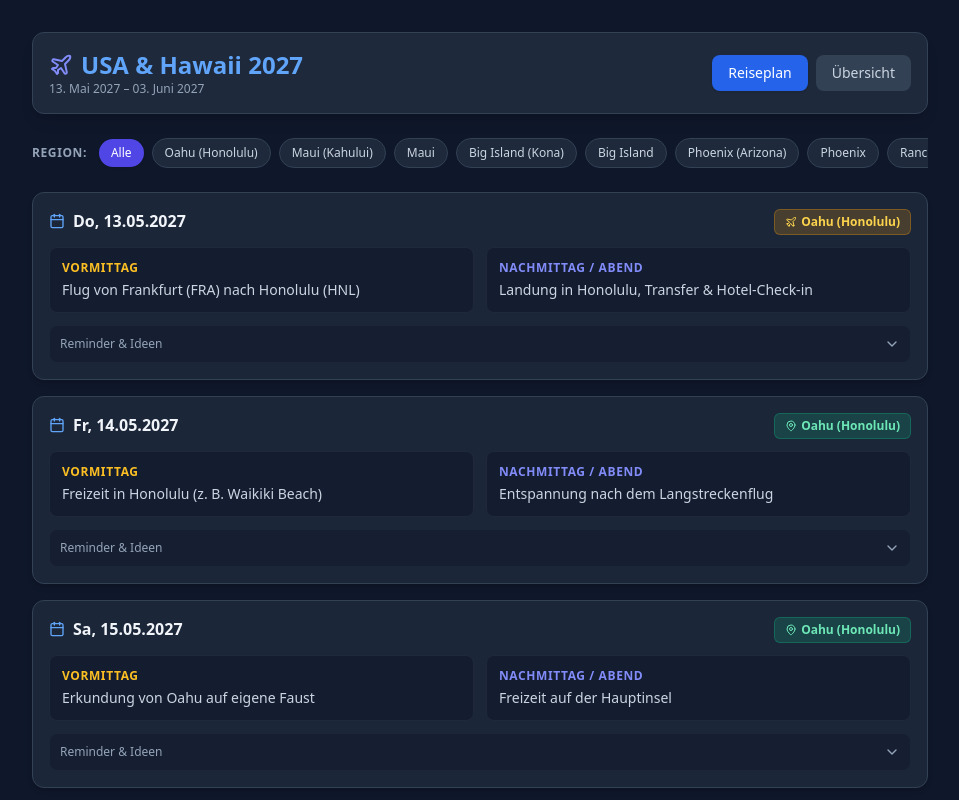
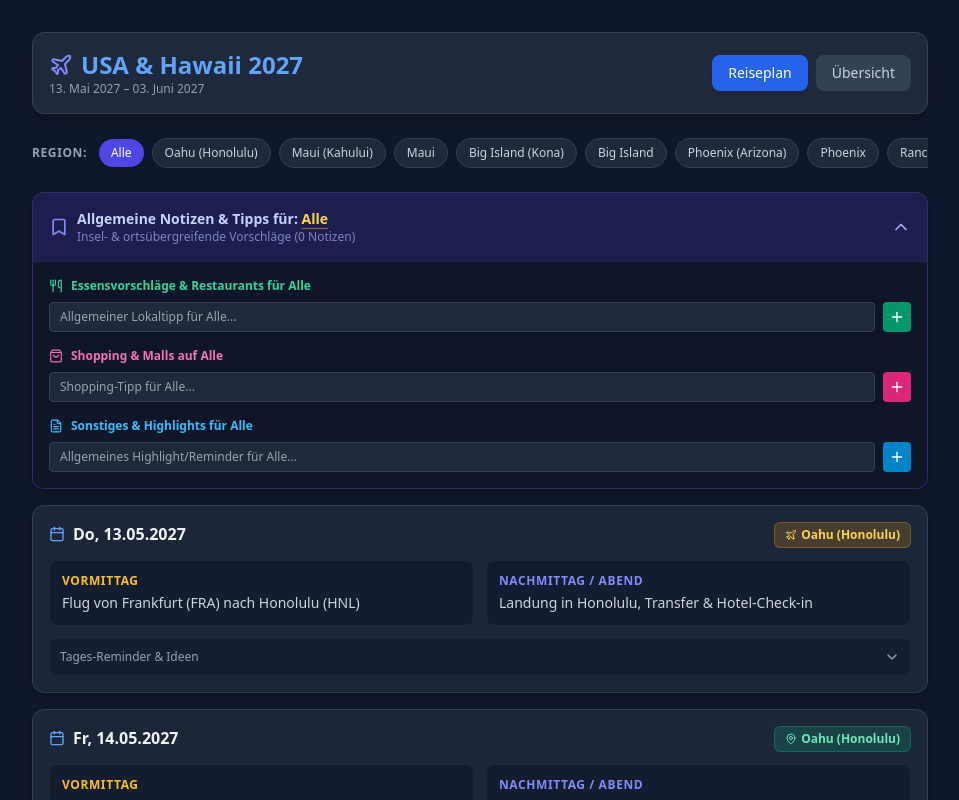
Before and after one commit to paulitsch71/Pensacola-2028, a React (Vite) app: page / in a window 1280 px wide. Shown: the top 800 px of the page, without its empty margins (160-1119 px from the left). Built offline with nearby package versions, Linux system fonts and the light colour scheme.

Commit message:
Update App.jsx

```diff
--- a/src/App.jsx
+++ b/src/App.jsx
@@ -1,7 +1,7 @@
 import React, { useState, useEffect } from 'react';
 import {
   Calendar, MapPin, Plane, Utensils, ShoppingBag,
-  FileText, Plus, Trash2, ChevronDown, ChevronUp
+  FileText, Plus, Trash2, ChevronDown, ChevronUp, Bookmark
 } from 'lucide-react';
 
 const initialItinerary = [
@@ -33,10 +33,17 @@ export default function App() {
   const [activeTab, setActiveTab] = useState('plan');
   const [selectedRegion, setSelectedRegion] = useState('Alle');
   const [expandedDay, setExpandedDay] = useState(null);
+  const [isRegionNotesExpanded, setIsRegionNotesExpanded] = useState(true);
 
-  // LocalStorage state for notes
+  // LocalStorage state for daily notes
   const [reminders, setReminders] = useState(() => {
     const saved = localStorage.getItem('usa2027_reminders');
+    return saved ? JSON.parse(saved) : {};
+  });
+
+  // LocalStorage state for destination/region notes
+  const [regionReminders, setRegionReminders] = useState(() => {
+    const saved = localStorage.getItem('usa2027_region_reminders');
     return saved ? JSON.parse(saved) : {};
   });
 
@@ -45,6 +52,10 @@ export default function App() {
   useEffect(() => {
     localStorage.setItem('usa2027_reminders', JSON.stringify(reminders));
   }, [reminders]);
+
+  useEffect(() => {
+    localStorage.setItem('usa2027_region_reminders', JSON.stringify(regionReminders));
+  }, [regionReminders]);
 
   const regions = ['Alle', ...new Set(initialItinerary.map(item => item.region))];
 
@@ -56,6 +67,7 @@ export default function App() {
     setExpandedDay(expandedDay === id ? null : id);
   };
 
+  // Daily Notes Handlers
   const handleAddNote = (dayId, category) => {
     const text = inputState[`${dayId}-${category}`];
     if (!text || !text.trim()) return;
@@ -89,6 +101,43 @@ export default function App() {
     });
   };
 
+  // Region/Destination Notes Handlers
+  const handleAddRegionNote = (regionName, category) => {
+    const text = inputState[`reg-${regionName}-${category}`];
+    if (!text || !text.trim()) return;
+
+    setRegionReminders(prev => {
+      const regNotes = prev[regionName] || { food: [], shopping: [], misc: [] };
+      return {
+        ...prev,
+        [regionName]: {
+          ...regNotes,
+          [category]: [...(regNotes[category] || []), text.trim()]
+        }
+      };
+    });
+
+    setInputState(prev => ({ ...prev, [`reg-${regionName}-${category}`]: '' }));
+  };
+
+  const handleDeleteRegionNote = (regionName, category, index) => {
+    setRegionReminders(prev => {
+      const regNotes = prev[regionName];
+      if (!regNotes) return prev;
+      const updatedCat = regNotes[category].filter((_, i) => i !== index);
+      return {
+        ...prev,
+        [regionName]: {
+          ...regNotes,
+          [category]: updatedCat
+        }
+      };
+    });
+  };
+
+  const currentRegionNotes = regionReminders[selectedRegion] || { food: [], shopping: [], misc: [] };
+  const totalRegionNotes = (currentRegionNotes.food?.length || 0) + (currentRegionNotes.shopping?.length || 0) + (currentRegionNotes.misc?.length || 0);
+
   return (
     <div className="min-h-screen bg-slate-900 text-slate-100 p-4 md:p-8 font-sans">
       <header className="max-w-4xl mx-auto mb-6 flex flex-col sm:flex-row justify-between items-start sm:items-center gap-4 bg-slate-800 p-4 rounded-xl border border-slate-700 shadow-lg">
@@ -116,6 +165,7 @@ export default function App() {
 
       {activeTab === 'plan' && (
         <main className="max-w-4xl mx-auto space-y-4">
+          {/* Region Selector */}
           <div className="flex items-center gap-2 overflow-x-auto pb-2 scrollbar-none">
             <span className="text-xs text-slate-400 font-semibold uppercase tracking-wider mr-1">Region:</span>
             {regions.map(r => (
@@ -129,6 +179,108 @@ export default function App() {
             ))}
           </div>
 
+          {/* Overall Destination / Region Notes Card */}
+          <div className="bg-indigo-950/40 rounded-xl border border-indigo-500/30 shadow-md overflow-hidden">
+            <button
+              onClick={() => setIsRegionNotesExpanded(!isRegionNotesExpanded)}
+              className="w-full p-4 flex items-center justify-between text-left bg-indigo-900/30 hover:bg-indigo-900/50 transition-all"
+            >
+              <div className="flex items-center gap-2">
+                <Bookmark className="w-5 h-5 text-indigo-400" />
+                <div>
+                  <h3 className="font-bold text-indigo-200 text-sm">
+                    Allgemeine Notizen & Tipps für: <span className="text-amber-300 underline underline-offset-4 decoration-amber-400/50">{selectedRegion}</span>
+                  </h3>
+                  <p className="text-xs text-indigo-300/70">Insel- & ortsübergreifende Vorschläge ({totalRegionNotes} Notizen)</p>
+                </div>
+              </div>
+              {isRegionNotesExpanded ? <ChevronUp className="w-5 h-5 text-indigo-300" /> : <ChevronDown className="w-5 h-5 text-indigo-300" />}
+            </button>
+
+            {isRegionNotesExpanded && (
+              <div className="p-4 bg-slate-900/90 border-t border-indigo-500/20 space-y-4">
+                {/* Food Category */}
+                <div className="space-y-2">
+                  <div className="flex items-center gap-2 text-xs font-bold text-emerald-400">
+                    <Utensils className="w-3.5 h-3.5" /> Essensvorschläge & Restaurants für {selectedRegion}
+                  </div>
+                  <ul className="space-y-1">
+                    {currentRegionNotes.food?.map((note, i) => (
+                      <li key={i} className="flex justify-between items-center text-xs bg-slate-800 p-2 rounded border border-slate-700">
+                        <span>{note}</span>
+                        <button onClick={() => handleDeleteRegionNote(selectedRegion, 'food', i)} className="text-red-400 hover:text-red-300 p-1"><Trash2 className="w-3 h-3" /></button>
+                      </li>
+                    ))}
+                  </ul>
+                  <div className="flex gap-2">
+                    <input
+                      type="text"
+                      placeholder={`Allgemeiner Lokaltipp für ${selectedRegion}...`}
+                      className="flex-1 text-xs bg-slate-800 border border-slate-700 rounded px-2.5 py-1.5 focus:outline-none focus:border-indigo-500 text-slate-200"
+                      value={inputState[`reg-${selectedRegion}-food`] || ''}
+                      onChange={e => setInputState({ ...inputState, [`reg-${selectedRegion}-food`]: e.target.value })}
+                      onKeyDown={e => e.key === 'Enter' && handleAddRegionNote(selectedRegion, 'food')}
+                    />
+                    <button onClick={() => handleAddRegionNote(selectedRegion, 'food')} className="bg-emerald-600 hover:bg-emerald-500 text-white p-1.5 rounded"><Plus className="w-4 h-4" /></button>
+                  </div>
+                </div>
+
+                {/* Shopping Category */}
+                <div className="space-y-2">
+                  <div className="flex items-center gap-2 text-xs font-bold text-pink-400">
+                    <ShoppingBag className="w-3.5 h-3.5" /> Shopping & Malls auf {selectedRegion}
+                  </div>
+                  <ul className="space-y-1">
+                    {currentRegionNotes.shopping?.map((note, i) => (
+                      <li key={i} className="flex justify-between items-center text-xs bg-slate-800 p-2 rounded border border-slate-700">
+                        <span>{note}</span>
+                        <button onClick={() => handleDeleteRegionNote(selectedRegion, 'shopping', i)} className="text-red-400 hover:text-red-300 p-1"><Trash2 className="w-3 h-3" /></button>
+                      </li>
+                    ))}
+                  </ul>
+                  <div className="flex gap-2">
+                    <input
+                      type="text"
+                      placeholder={`Shopping-Tipp für ${selectedRegion}...`}
+                      className="flex-1 text-xs bg-slate-800 border border-slate-700 rounded px-2.5 py-1.5 focus:outline-none focus:border-indigo-500 text-slate-200"
+                      value={inputState[`reg-${selectedRegion}-shopping`] || ''}
+                      onChange={e => setInputState({ ...inputState, [`reg-${selectedRegion}-shopping`]: e.target.value })}
+                      onKeyDown={e => e.key === 'Enter' && handleAddRegionNote(selectedRegion, 'shopping')}
+                    />
+                    <button onClick={() => handleAddRegionNote(selectedRegion, 'shopping')} className="bg-pink-600 hover:bg-pink-500 text-white p-1.5 rounded"><Plus className="w-4 h-4" /></button>
+                  </div>
+                </div>
+
+                {/* Misc Category */}
+                <div className="space-y-2">
+                  <div className="flex items-center gap-2 text-xs font-bold text-sky-400">
+                    <FileText className="w-3.5 h-3.5" /> Sonstiges & Highlights für {selectedRegion}
+                  </div>
+                  <ul className="space-y-1">
+                    {currentRegionNotes.misc?.map((note, i) => (
+                      <li key={i} className="flex justify-between items-center text-xs bg-slate-800 p-2 rounded border border-slate-700">
+                        <span>{note}</span>
+                        <button onClick={() => handleDeleteRegionNote(selectedRegion, 'misc', i)} className="text-red-400 hover:text-red-300 p-1"><Trash2 className="w-3 h-3" /></button>
+                      </li>
+                    ))}
+                  </ul>
+                  <div className="flex gap-2">
+                    <input
+                      type="text"
+                      placeholder={`Allgemeines Highlight/Reminder für ${selectedRegion}...`}
+                      className="flex-1 text-xs bg-slate-800 border border-slate-700 rounded px-2.5 py-1.5 focus:outline-none focus:border-indigo-500 text-slate-200"
+                      value={inputState[`reg-${selectedRegion}-misc`] || ''}
+                      onChange={e => setInputState({ ...inputState, [`reg-${selectedRegion}-misc`]: e.target.value })}
+                      onKeyDown={e => e.key === 'Enter' && handleAddRegionNote(selectedRegion, 'misc')}
+                    />
+                    <button onClick={() => handleAddRegionNote(selectedRegion, 'misc')} className="bg-sky-600 hover:bg-sky-500 text-white p-1.5 rounded"><Plus className="w-4 h-4" /></button>
+                  </div>
+                </div>
+              </div>
+            )}
+          </div>
+
+          {/* Daily Itinerary Cards */}
           <div className="space-y-4">
             {filteredItinerary.map((item) => {
               const dayNotes = reminders[item.id] || { food: [], shopping: [], misc: [] };
@@ -165,7 +317,7 @@ export default function App() {
                       className="w-full flex items-center justify-between text-xs font-medium text-slate-400 hover:text-slate-200 bg-slate-900/40 p-2.5 rounded-lg border border-slate-800/80 transition-all"
                     >
                       <span className="flex items-center gap-2">
-                        <span>Reminder & Ideen {totalNotes > 0 && `(${totalNotes})`}</span>
+                        <span>Tages-Reminder & Ideen {totalNotes > 0 && `(${totalNotes})`}</span>
                       </span>
                       {isExpanded ? <ChevronUp className="w-4 h-4" /> : <ChevronDown className="w-4 h-4" />}
                     </button>
@@ -173,10 +325,10 @@ export default function App() {
 
                   {isExpanded && (
                     <div className="bg-slate-900/90 p-4 border-t border-slate-700/60 space-y-4">
-                      {/* Essen Category */}
+                      {/* Daily Essen Category */}
                       <div className="space-y-2">
                         <div className="flex items-center gap-2 text-xs font-bold text-emerald-400">
-                          <Utensils className="w-3.5 h-3.5" /> Essensvorschläge & Gastro
+                          <Utensils className="w-3.5 h-3.5" /> Essensvorschläge für {item.date}
                         </div>
                         <ul className="space-y-1">
                           {dayNotes.food?.map((note, i) => (
@@ -199,10 +351,10 @@ export default function App() {
                         </div>
                       </div>
 
-                      {/* Shopping Category */}
+                      {/* Daily Shopping Category */}
                       <div className="space-y-2">
                         <div className="flex items-center gap-2 text-xs font-bold text-pink-400">
-                          <ShoppingBag className="w-3.5 h-3.5" /> Shopping & Outlets
+                          <ShoppingBag className="w-3.5 h-3.5" /> Shopping für {item.date}
                         </div>
                         <ul className="space-y-1">
                           {dayNotes.shopping?.map((note, i) => (
@@ -225,10 +377,10 @@ export default function App() {
                         </div>
                       </div>
 
-                      {/* Sonstiges Category */}
+                      {/* Daily Misc Category */}
                       <div className="space-y-2">
                         <div className="flex items-center gap-2 text-xs font-bold text-sky-400">
-                          <FileText className="w-3.5 h-3.5" /> Sonstiges & Reminder
+                          <FileText className="w-3.5 h-3.5" /> Sonstiges für {item.date}
                         </div>
                         <ul className="space-y-1">
                           {dayNotes.misc?.map((note, i) => (
```
